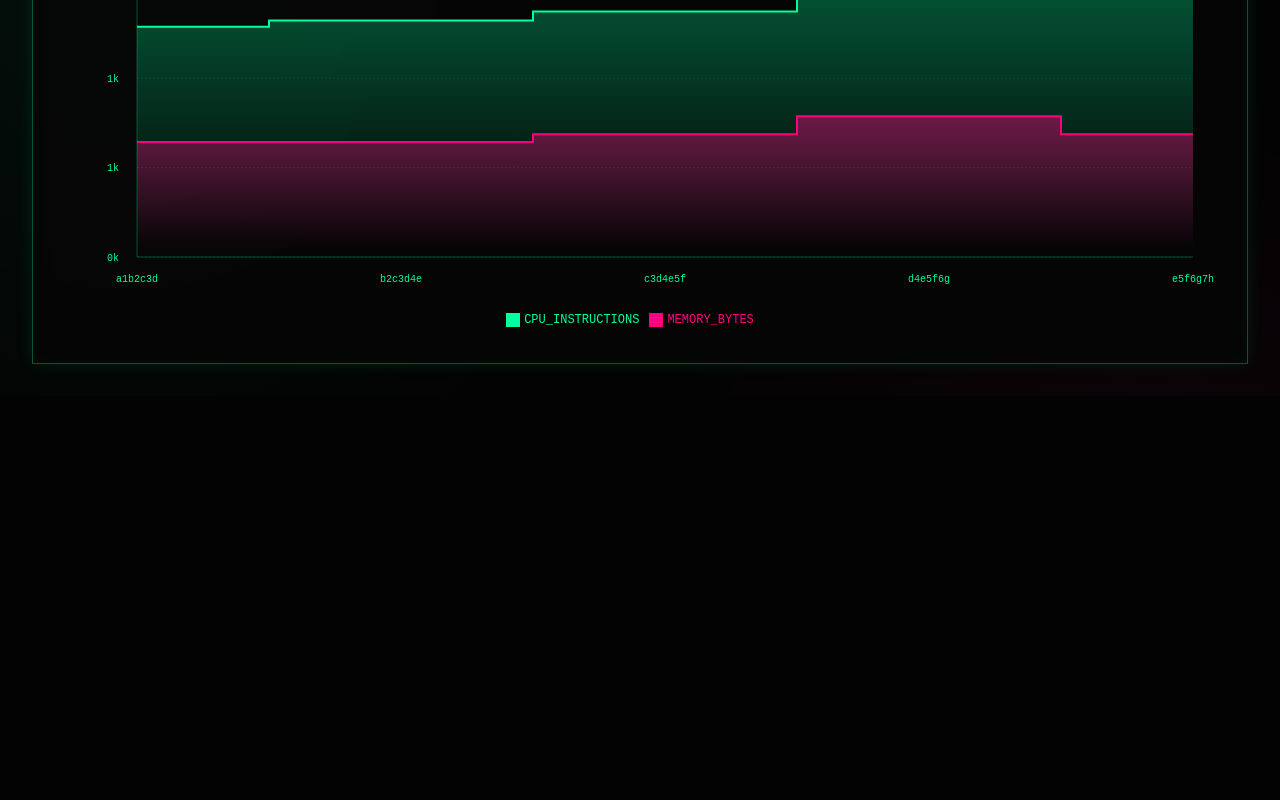
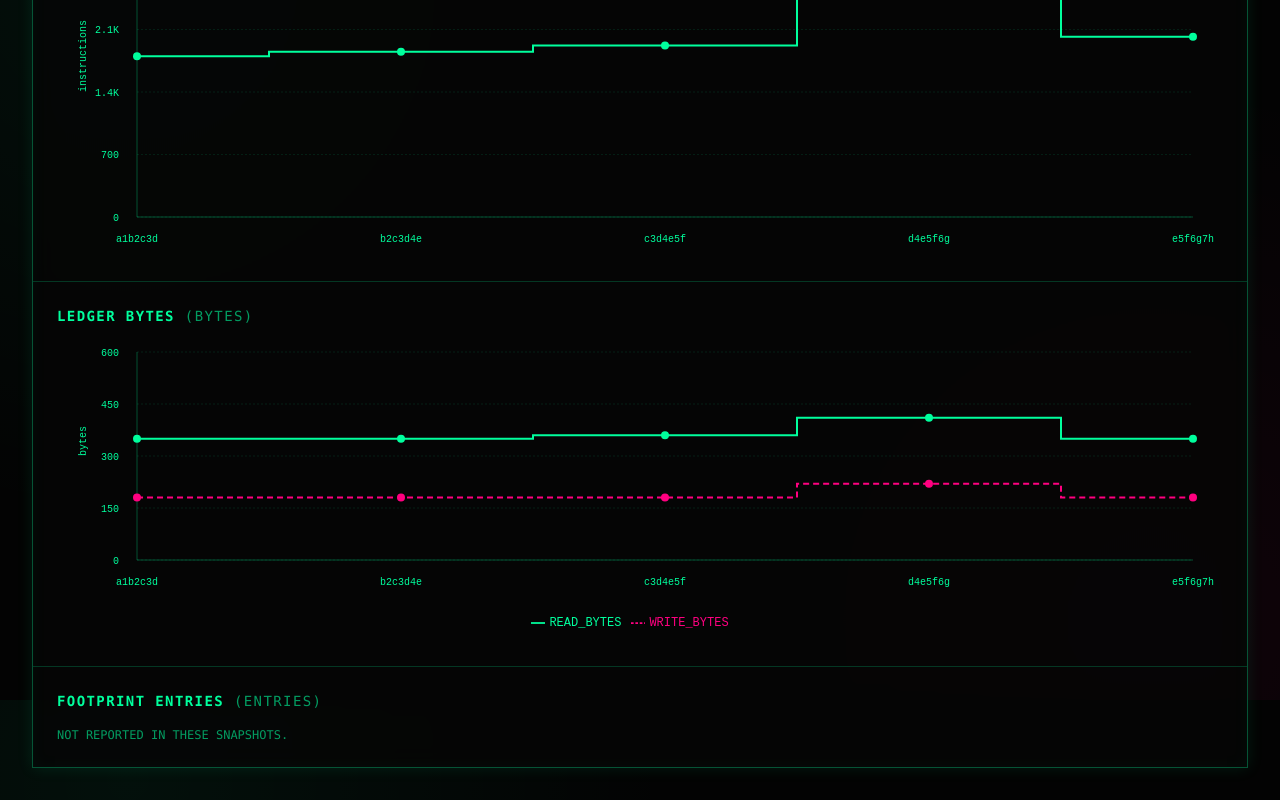
Before and after one commit to BudgetGate/soroban-budget-dashboard, a React (Vite) app: page / in a window 1280 px wide. Shown: the part 900-1700 px from the top of the page. Before the commit the page ends 1296 px from the top, so only its background shows below. Built offline with nearby package versions, Linux system fonts and the light colour scheme.

Commit message:
Chart CPU, ledger bytes and footprint entries instead of memory

```diff
--- a/src/api.ts
+++ b/src/api.ts
@@ -2,9 +2,13 @@ export interface SnapshotFunction {
   name: string;
   fixture_id: string;
   cpu_instructions: number;
-  memory_bytes: number;
+  // null when the RPC did not report memory (core SCHEMA.md 2.0).
+  memory_bytes: number | null;
   read_bytes: number;
   write_bytes: number;
+  // null or absent in snapshots written before core counted footprint entries.
+  read_entries?: number | null;
+  write_entries?: number | null;
   pct_of_network_cap: number;
 }
 
--- /dev/null
+++ b/src/components/MetricChart.tsx
@@ -0,0 +1,94 @@
+import { LineChart, Line, XAxis, YAxis, CartesianGrid, Tooltip, Legend, ResponsiveContainer } from 'recharts';
+import type { ChartPoint, MetricKey } from '../metrics';
+
+export interface MetricSeries {
+  key: MetricKey;
+  name: string;
+  color: string;
+  // A dashed line tells the series apart without relying on color.
+  dashed?: boolean;
+}
+
+interface MetricChartProps {
+  title: string;
+  unit: string;
+  data: ChartPoint[];
+  series: MetricSeries[];
+}
+
+const compact = new Intl.NumberFormat('en', { notation: 'compact', maximumFractionDigits: 1 });
+
+function MetricChart({ title, unit, data, series }: MetricChartProps) {
+  const reported = data.some(point => series.some(s => point[s.key] !== null));
+
+  return (
+    <section className="p-6 bg-black/40 border-t border-[#00ff9d]/20" aria-label={title}>
+      <h3 className="text-sm font-bold text-[#00ff9d] uppercase tracking-widest mb-4">
+        {title} <span className="text-[#00ff9d]/60 font-normal">({unit})</span>
+      </h3>
+      {reported ? (
+        <div className="h-[300px] w-full">
+          <ResponsiveContainer width="100%" height="100%">
+            <LineChart data={data} margin={{ top: 10, right: 30, left: 20, bottom: 10 }}>
+              <CartesianGrid strokeDasharray="2 2" stroke="rgba(0,255,157,0.1)" vertical={false} />
+              <XAxis
+                dataKey="commit"
+                stroke="#00ff9d"
+                tick={{ fill: '#00ff9d', fontSize: 10, fontFamily: 'monospace' }}
+                tickMargin={12}
+                axisLine={{ stroke: '#00ff9d', strokeOpacity: 0.3 }}
+                tickLine={false}
+              />
+              <YAxis
+                stroke="#00ff9d"
+                tick={{ fill: '#00ff9d', fontSize: 10, fontFamily: 'monospace' }}
+                tickFormatter={(value: number) => compact.format(value)}
+                axisLine={{ stroke: '#00ff9d', strokeOpacity: 0.3 }}
+                tickLine={false}
+                tickMargin={12}
+                allowDecimals={false}
+                label={{ value: unit, angle: -90, position: 'insideLeft', fill: '#00ff9d', fontSize: 10, fontFamily: 'monospace' }}
+              />
+              <Tooltip
+                contentStyle={{
+                  backgroundColor: 'rgba(3, 3, 3, 0.9)',
+                  border: '1px solid #00ff9d',
+                  borderRadius: '0px',
+                  padding: '12px',
+                  fontFamily: 'monospace'
+                }}
+                itemStyle={{ color: '#ffffff', padding: '4px 0', fontSize: '12px' }}
+                labelStyle={{ color: '#00ff9d', marginBottom: '8px', fontWeight: 'bold', fontSize: '12px' }}
+                formatter={(value) => `${Number(value).toLocaleString()} ${unit}`}
+                cursor={{ stroke: 'rgba(0,255,157,0.5)', strokeWidth: 1, strokeDasharray: '4 4' }}
+              />
+              {series.length > 1 && (
+                <Legend
+                  wrapperStyle={{ paddingTop: '24px', fontFamily: 'monospace', fontSize: '12px' }}
+                  iconType="plainline"
+                />
+              )}
+              {series.map(s => (
+                <Line
+                  key={s.key}
+                  type="step"
+                  dataKey={s.key}
+                  name={s.name}
+                  stroke={s.color}
+                  strokeWidth={2}
+                  strokeDasharray={s.dashed ? '6 4' : undefined}
+                  dot={{ r: 4, strokeWidth: 0, fill: s.color }}
+                  activeDot={{ r: 5, strokeWidth: 0, fill: s.color }}
+                />
+              ))}
+            </LineChart>
+          </ResponsiveContainer>
+        </div>
+      ) : (
+        <p className="text-xs text-[#00ff9d]/60 uppercase">Not reported in these snapshots.</p>
+      )}
+    </section>
+  );
+}
+
+export default MetricChart;
--- /dev/null
+++ b/src/metrics.ts
@@ -0,0 +1,48 @@
+import type { Snapshot, SnapshotFunction } from './api';
+
+export type MetricKey = 'cpu_instructions' | 'read_bytes' | 'write_bytes' | 'read_entries' | 'write_entries';
+
+export const METRIC_KEYS: MetricKey[] = ['cpu_instructions', 'read_bytes', 'write_bytes', 'read_entries', 'write_entries'];
+
+export type ChartPoint = { commit: string } & Record<MetricKey, number | null>;
+
+function valueOf(fn: SnapshotFunction, key: MetricKey): number | null {
+  const value = fn[key];
+  return typeof value === 'number' ? value : null;
+}
+
+// A metric's value for one snapshot: the selected function's value, or the sum
+// over all functions when selectedFunction is 'all'. null means unknown: the
+// function is missing from the snapshot, or a value was not reported. A sum is
+// never taken over a partial set of values.
+export function metricValue(snapshot: Snapshot, selectedFunction: string, key: MetricKey): number | null {
+  if (selectedFunction !== 'all') {
+    const fn = snapshot.functions.find(f => f.name === selectedFunction);
+    return fn ? valueOf(fn, key) : null;
+  }
+  if (snapshot.functions.length === 0) return null;
+  let total = 0;
+  for (const fn of snapshot.functions) {
+    const value = valueOf(fn, key);
+    if (value === null) return null;
+    total += value;
+  }
+  return total;
+}
+
+export function toChartPoints(snapshots: Snapshot[], selectedFunction: string): ChartPoint[] {
+  return snapshots.map(snapshot => {
+    const point: ChartPoint = {
+      commit: snapshot.commit_sha.substring(0, 7),
+      cpu_instructions: null,
+      read_bytes: null,
+      write_bytes: null,
+      read_entries: null,
+      write_entries: null,
+    };
+    for (const key of METRIC_KEYS) {
+      point[key] = metricValue(snapshot, selectedFunction, key);
+    }
+    return point;
+  });
+}
--- a/src/pages/Dashboard.tsx
+++ b/src/pages/Dashboard.tsx
@@ -1,8 +1,9 @@
 import { useState, useEffect, useMemo, useRef } from 'react';
-import { XAxis, YAxis, CartesianGrid, Tooltip, Legend, ResponsiveContainer, Area, AreaChart } from 'recharts';
 import { Activity, CheckCircle2, AlertTriangle, Settings, RefreshCw, Zap, Server, Database, ChevronDown, Terminal, Play, X, Info, BookOpen } from 'lucide-react';
 import { fetchSnapshotHistory } from '../api';
 import type { SnapshotHistory, Snapshot } from '../api';
+import { toChartPoints } from '../metrics';
+import MetricChart from '../components/MetricChart';
 import '../App.css';
 
 function Dashboard() {
@@ -89,7 +90,7 @@ function Dashboard() {
               return {
                 ...f,
                 cpu_instructions: Math.floor(f.cpu_instructions * 1.25),
-                memory_bytes: Math.floor(f.memory_bytes * 1.15)
+                memory_bytes: f.memory_bytes === null ? null : Math.floor(f.memory_bytes * 1.15)
               };
             })
           };
@@ -109,33 +110,10 @@ function Dashboard() {
     return Array.from(funcs);
   }, [history]);
 
-  const chartData = useMemo(() => {
-    if (!history) return [];
-    return history.snapshots.map(snapshot => {
-      const point: any = { commit: snapshot.commit_sha.substring(0, 7) };
-
-      if (selectedFunction === 'all') {
-        let totalCpu = 0;
-        let totalMem = 0;
-        snapshot.functions.forEach(f => {
-          totalCpu += f.cpu_instructions;
-          totalMem += f.memory_bytes;
-        });
-        point.cpu = totalCpu;
-        point.memory = totalMem;
-      } else {
-        const fn = snapshot.functions.find(f => f.name === selectedFunction);
-        if (fn) {
-          point.cpu = fn.cpu_instructions;
-          point.memory = fn.memory_bytes;
-        } else {
-          point.cpu = 0;
-          point.memory = 0;
-        }
-      }
-      return point;
-    });
-  }, [history, selectedFunction]);
+  const chartData = useMemo(
+    () => (history ? toChartPoints(history.snapshots, selectedFunction) : []),
+    [history, selectedFunction]
+  );
 
   const latestSnapshot = history?.snapshots[history.snapshots.length - 1];
   const previousSnapshot = history?.snapshots[history.snapshots.length - 2];
@@ -271,12 +249,15 @@ function Dashboard() {
                 <Info className="w-5 h-5" />
                 <h2 className="text-sm font-bold tracking-widest uppercase">SYS.MANUAL // Telemetry Guide</h2>
               </div>
-              <div className="grid grid-cols-1 md:grid-cols-2 gap-6 text-xs text-[#00ff9d]/80 font-mono leading-relaxed relative z-10">
+              <div className="grid grid-cols-1 md:grid-cols-3 gap-6 text-xs text-[#00ff9d]/80 font-mono leading-relaxed relative z-10">
                 <div className="bg-[#00ff9d]/5 p-4 border-l-2 border-[#00ff9d]">
                   <p><strong className="text-[#00ff9d] block mb-1 uppercase tracking-wider">CPU_INSTRUCTIONS:</strong> Soroban limits the total compute operations per transaction to ensure network stability. High CPU usage means your smart contract is computationally expensive and will cost more fees to execute.</p>
                 </div>
+                <div className="bg-[#00ff9d]/5 p-4 border-l-2 border-[#00ff9d]">
+                  <p><strong className="text-[#00ff9d] block mb-1 uppercase tracking-wider">READ_BYTES / WRITE_BYTES:</strong> Ledger data read from disk and written by the transaction. Since protocol 23, read bytes leave out reads of live contract storage, so a new storage read may not move this number.</p>
+                </div>
                 <div className="bg-[#ff0080]/5 p-4 border-l-2 border-[#ff0080]">
-                  <p><strong className="text-[#ff0080] block mb-1 uppercase tracking-wider">MEMORY_BYTES:</strong> Represents the peak RAM allocated during contract execution. Exceeding Soroban's memory limits will cause your transaction to fail instantly. Keep this footprint small!</p>
+                  <p><strong className="text-[#ff0080] block mb-1 uppercase tracking-wider">FOOTPRINT ENTRIES:</strong> Ledger entries the transaction touches: all footprint entries, and the read-write ones among them. These show added contract-storage access that read bytes miss.</p>
                 </div>
               </div>
             </div>
@@ -357,79 +338,30 @@ function Dashboard() {
                 </div>
               </div>
 
-              <div className="p-6 pt-8 relative bg-black/40">
-                <div className="h-[450px] w-full relative z-10">
-                  <ResponsiveContainer width="100%" height="100%">
-                    <AreaChart data={chartData} margin={{ top: 10, right: 30, left: 20, bottom: 10 }}>
-                      <defs>
-                        <linearGradient id="colorCpu" x1="0" y1="0" x2="0" y2="1">
-                          <stop offset="5%" stopColor="#00ff9d" stopOpacity={0.4}/>
-                          <stop offset="95%" stopColor="#00ff9d" stopOpacity={0}/>
-                        </linearGradient>
-                        <linearGradient id="colorMem" x1="0" y1="0" x2="0" y2="1">
-                          <stop offset="5%" stopColor="#ff0080" stopOpacity={0.4}/>
-                          <stop offset="95%" stopColor="#ff0080" stopOpacity={0}/>
-                        </linearGradient>
-                      </defs>
-                      <CartesianGrid strokeDasharray="2 2" stroke="rgba(0,255,157,0.1)" vertical={false} />
-                      <XAxis
-                        dataKey="commit"
-                        stroke="#00ff9d"
-                        tick={{fill: '#00ff9d', fontSize: 10, fontFamily: 'monospace'}}
-                        tickMargin={12}
-                        axisLine={{ stroke: '#00ff9d', strokeOpacity: 0.3 }}
-                        tickLine={false}
-                      />
-                      <YAxis
-                        stroke="#00ff9d"
-                        tick={{fill: '#00ff9d', fontSize: 10, fontFamily: 'monospace'}}
-                        tickFormatter={(value) => `${(value / 1000).toFixed(0)}k`}
-                        axisLine={{ stroke: '#00ff9d', strokeOpacity: 0.3 }}
-                        tickLine={false}
-                        tickMargin={12}
-                      />
-                      <Tooltip
-                        contentStyle={{
-                          backgroundColor: 'rgba(3, 3, 3, 0.9)',
-                          border: '1px solid #00ff9d',
-                          borderRadius: '0px',
-                          boxShadow: '0 0 15px rgba(0, 255, 157, 0.3)',
-                          padding: '12px',
-                          fontFamily: 'monospace'
-                        }}
-                        itemStyle={{ color: '#00ff9d', fontWeight: 'bold', padding: '4px 0', fontSize: '12px', textTransform: 'uppercase' }}
-                        labelStyle={{ color: '#ff0080', marginBottom: '8px', fontWeight: 'bold', fontSize: '12px', textTransform: 'uppercase', letterSpacing: '2px' }}
-                        formatter={(value: any) => Number(value).toLocaleString()}
-                        cursor={{ stroke: 'rgba(0,255,157,0.5)', strokeWidth: 1, strokeDasharray: '4 4' }}
-                      />
-                      <Legend
-                        wrapperStyle={{ paddingTop: '24px', fontFamily: 'monospace', fontSize: '12px' }}
-                        iconType="square"
-                      />
-                      <Area
-                        type="step"
-                        dataKey="cpu"
-                        name="CPU_INSTRUCTIONS"
-                        stroke="#00ff9d"
-                        strokeWidth={2}
-                        fillOpacity={1}
-                        fill="url(#colorCpu)"
-                        activeDot={{ r: 4, strokeWidth: 0, fill: '#00ff9d', style: { filter: 'drop-shadow(0 0 8px rgba(0,255,157,0.8))' } }}
-                      />
-                      <Area
-                        type="step"
-                        dataKey="memory"
-                        name="MEMORY_BYTES"
-                        stroke="#ff0080"
-                        strokeWidth={2}
-                        fillOpacity={1}
-                        fill="url(#colorMem)"
-                        activeDot={{ r: 4, strokeWidth: 0, fill: '#ff0080', style: { filter: 'drop-shadow(0 0 8px rgba(255,0,128,0.8))' } }}
-                      />
-                    </AreaChart>
-                  </ResponsiveContainer>
-                </div>
-              </div>
+              <MetricChart
+                title="CPU instructions"
+                unit="instructions"
+                data={chartData}
+                series={[{ key: 'cpu_instructions', name: 'CPU_INSTRUCTIONS', color: '#00ff9d' }]}
+              />
+              <MetricChart
+                title="Ledger bytes"
+                unit="bytes"
+                data={chartData}
+                series={[
+                  { key: 'read_bytes', name: 'READ_BYTES', color: '#00ff9d' },
+                  { key: 'write_bytes', name: 'WRITE_BYTES', color: '#ff0080', dashed: true },
+                ]}
+              />
+              <MetricChart
+                title="Footprint entries"
+                unit="entries"
+                data={chartData}
+                series={[
+                  { key: 'read_entries', name: 'ALL_ENTRIES', color: '#00ff9d' },
+                  { key: 'write_entries', name: 'READ_WRITE_ENTRIES', color: '#ff0080', dashed: true },
+                ]}
+              />
             </div>
           </div>
         )}
```
Also changed, not shown: 2 other files (tests, documents, lock files or other folders).
